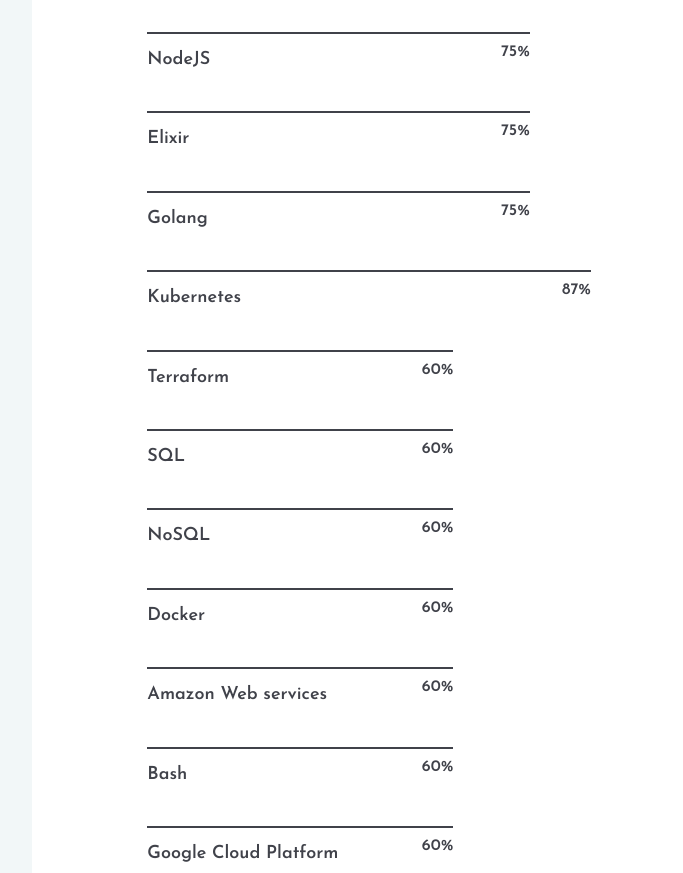
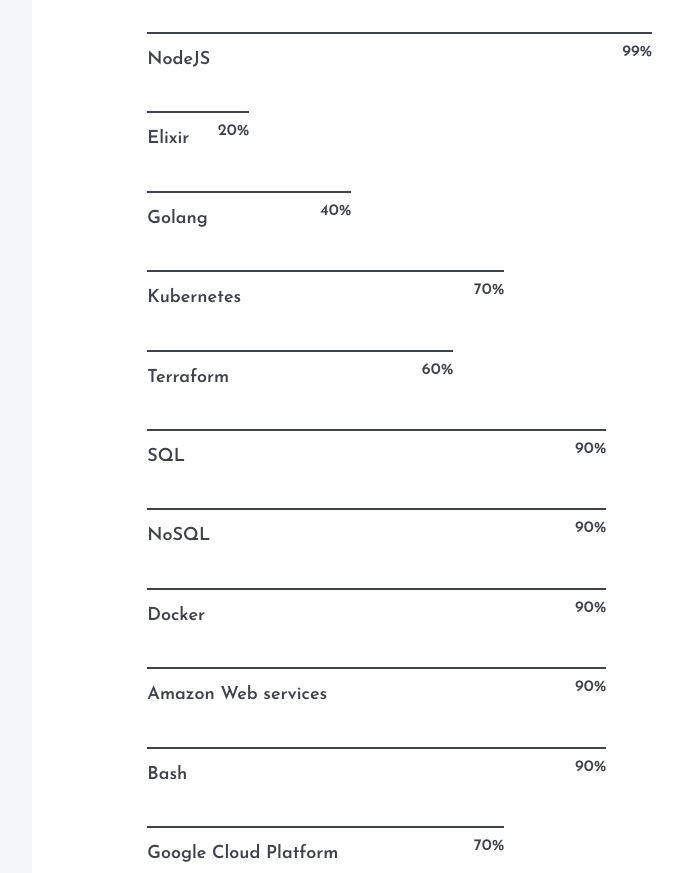
Before and after one commit to livigbaji/livigbaji.github.io, a plain HTML site: page index.html in a window 1280 px wide. Shown: the part 5506-6379 px from the top of the page, without its empty margins (501-1184 px from the left). Drawn offline with Linux system fonts and the light colour scheme; a script that the page names is missing.

Commit message:
fix skill indicators

```diff
--- a/css/style.css
+++ b/css/style.css
@@ -693,7 +693,7 @@ ol {
 	line-height: normal;
 }
 
-.cvlist li{
+.cvlist li {
 	margin-bottom: 10px;
 }
 
--- a/index.html
+++ b/index.html
@@ -276,19 +276,19 @@
 									<p>Typescript</p>
 								</div>
 								<div class="single-progress-item">
-									<div class="progress-bar-style" data-progress="75"></div>
+									<div class="progress-bar-style" data-progress="99"></div>
 									<p>NodeJS</p>
 								</div>
 								<div class="single-progress-item">
-									<div class="progress-bar-style" data-progress="75"></div>
+									<div class="progress-bar-style" data-progress="20"></div>
 									<p>Elixir</p>
 								</div>
 								<div class="single-progress-item">
-									<div class="progress-bar-style" data-progress="75"></div>
+									<div class="progress-bar-style" data-progress="40"></div>
 									<p>Golang</p>
 								</div>
 								<div class="single-progress-item">
-									<div class="progress-bar-style" data-progress="87"></div>
+									<div class="progress-bar-style" data-progress="70"></div>
 									<p>Kubernetes</p>
 								</div>
 								<div class="single-progress-item">
@@ -296,27 +296,27 @@
 									<p>Terraform</p>
 								</div>
 								<div class="single-progress-item">
-									<div class="progress-bar-style" data-progress="60"></div>
+									<div class="progress-bar-style" data-progress="90"></div>
 									<p>SQL</p>
 								</div>
 								<div class="single-progress-item">
-									<div class="progress-bar-style" data-progress="60"></div>
+									<div class="progress-bar-style" data-progress="90"></div>
 									<p>NoSQL</p>
 								</div>
 								<div class="single-progress-item">
-									<div class="progress-bar-style" data-progress="60"></div>
+									<div class="progress-bar-style" data-progress="90"></div>
 									<p>Docker</p>
 								</div>
 								<div class="single-progress-item">
-									<div class="progress-bar-style" data-progress="60"></div>
+									<div class="progress-bar-style" data-progress="90"></div>
 									<p>Amazon Web services</p>
 								</div>
 								<div class="single-progress-item">
-									<div class="progress-bar-style" data-progress="60"></div>
+									<div class="progress-bar-style" data-progress="90"></div>
 									<p>Bash</p>
 								</div>
 								<div class="single-progress-item">
-									<div class="progress-bar-style" data-progress="60"></div>
+									<div class="progress-bar-style" data-progress="70"></div>
 									<p>Google Cloud Platform</p>
 								</div>
 							</div>
```
